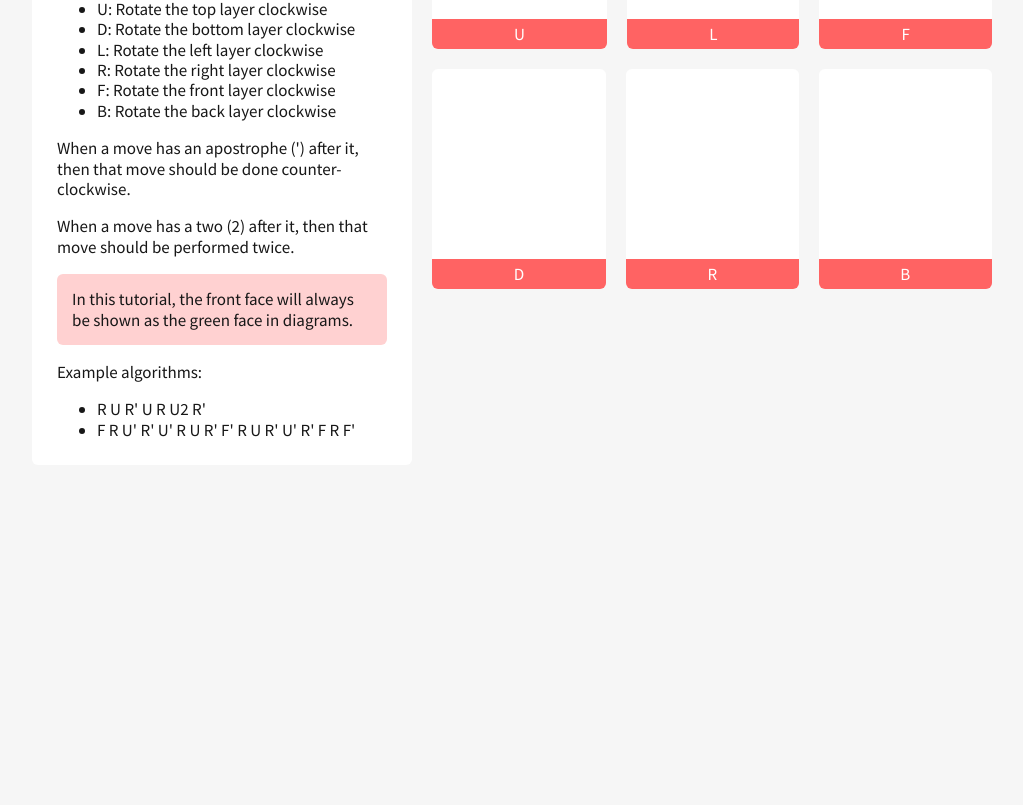
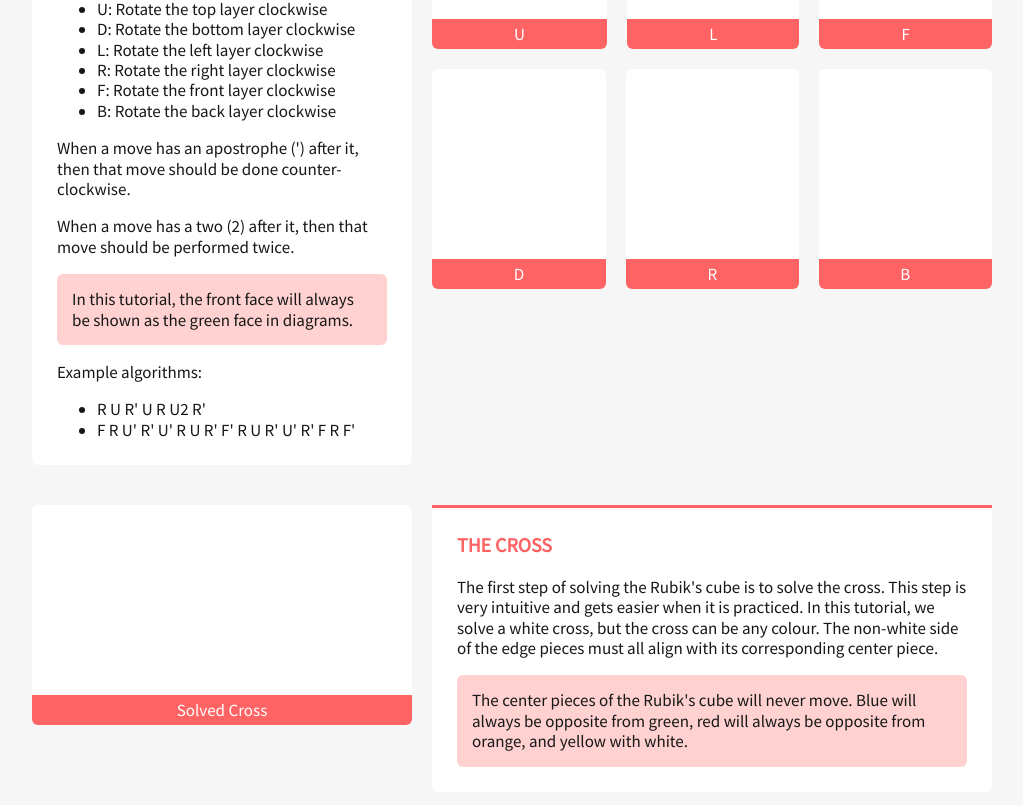
Before and after one commit to arielbob/cubedoc, a React app: page /how-to-solve in a window 1280 px wide. Shown: the part 545-1350 px from the top of the page, without its empty margins (128-1151 px from the left). Before the commit the page ends 1030 px from the top, so only its background shows below. Built offline with nearby package versions, Linux system fonts and the light colour scheme.

Commit message:
Added cross step to 3x3

```diff
--- a/src/containers/Solve3x3/index.js
+++ b/src/containers/Solve3x3/index.js
@@ -7,10 +7,10 @@ class Solve3x3 extends React.Component {
         <h1 className='title-big'>3x3</h1>
         <h2 className='article-name'>How to Solve</h2>
         <section className='instructions instructions-3x3'>
-          <section className='step1'>
+          <section className='step step1'>
             <section className='card step-card'>
               <h3>Notation</h3>
-              <p>Solving a Rubik’s cube involves using algorithms, which are sets of moves to accomplish a task. Rubik’s cube algorithms use the following notation:</p>
+              <p>Solving a Rubik's cube involves using algorithms, which are sets of moves to accomplish a task. Rubik's cube algorithms use the following notation:</p>
               <ul>
                 <li>U: Rotate the top layer clockwise</li>
                 <li>D: Rotate the bottom layer clockwise</li>
@@ -53,6 +53,16 @@ class Solve3x3 extends React.Component {
               </div>
             </section>
           </section>
+          <section className='step step2'>
+            <div className='card img-card'>
+              <span className='caption'>Solved Cross</span>
+            </div>
+            <section className='card step-card'>
+              <h3>The Cross</h3>
+              <p>The first step of solving the Rubik's cube is to solve the cross. This step is very intuitive and gets easier when it is practiced. In this tutorial, we solve a white cross, but the cross can be any colour. The non-white side of the edge pieces must all align with its corresponding center piece.</p>
+              <p className='text-warning'>The center pieces of the Rubik's cube will never move. Blue will always be opposite from green, red will always be opposite from orange, and yellow with white.</p>
+            </section>
+          </section>
         </section>
       </div>
     );
--- a/src/stylesheets/_cards.scss
+++ b/src/stylesheets/_cards.scss
@@ -173,10 +173,11 @@
 }
 
 .step-card {
+  background-color: $nav-background;
+  border-radius: 0 0 $card-border-radius $card-border-radius;
+  border-top: 3px solid #000000;
+  flex-grow: 1;
   padding: $card-gutter;
-  border-top: 3px solid #000000;
-  border-radius: 0 0 $card-border-radius $card-border-radius;
-  background-color: $nav-background;
   h3 {
     margin-top: 0;
   }
--- a/src/stylesheets/_steps.scss
+++ b/src/stylesheets/_steps.scss
@@ -1,9 +1,24 @@
+.step {
+  display: flex;
+  margin-top: $content-margin;
+}
+
+@media only screen and (max-width: $breakpoint-lg) {
+  .step {
+    flex-direction: column;
+    .step-card {
+      margin-bottom: $gutter;
+      min-width: auto;
+      width: 100%;
+    }
+  }
+}
+
 .step1 {
-  display: flex;
   .step-card {
-    min-width: 380px;
     flex-basis: 0;
     flex-grow: 2;
+    min-width: 380px;
   }
   .diagrams-notation {
     flex-grow: 3;
@@ -13,16 +28,6 @@
   }
 }
 
-@media only screen and (max-width: $breakpoint-lg) {
-  .step1 {
-    flex-direction: column;
-    .step-card {
-      margin-bottom: $gutter;
-      min-width: auto;
-      width: 100%;
-    }
-  }
-}
 
 @media only screen and (max-width: $breakpoint) {
   .step1 {
@@ -38,3 +43,22 @@
     }
   }
 }
+
+.step2 {
+  .img-card {
+    min-width: 380px;
+    height: 220px;
+  }
+}
+
+@media only screen and (max-width: $breakpoint-lg) {
+  .step2 {
+    flex-direction: column-reverse;
+    .card {
+      margin-right: 0;
+    }
+    .img-card {
+      min-width: auto;
+    }
+  }
+}
```
